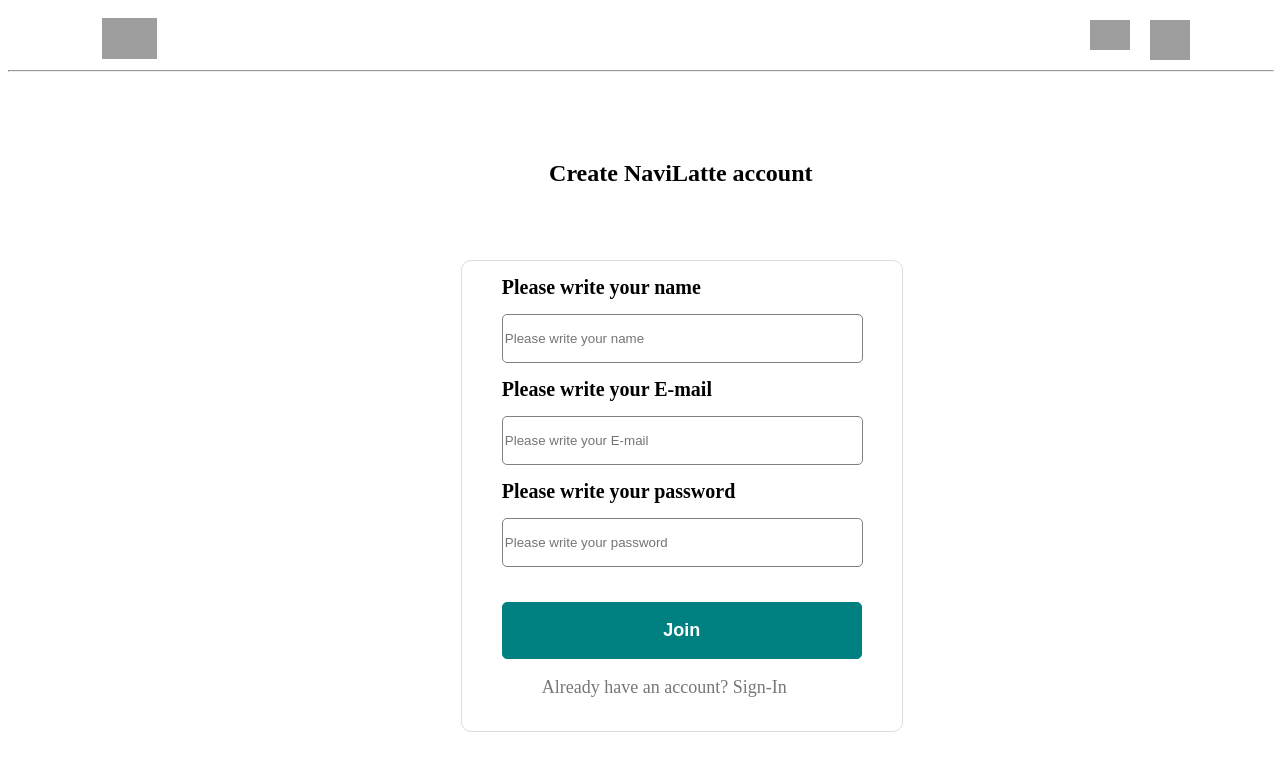
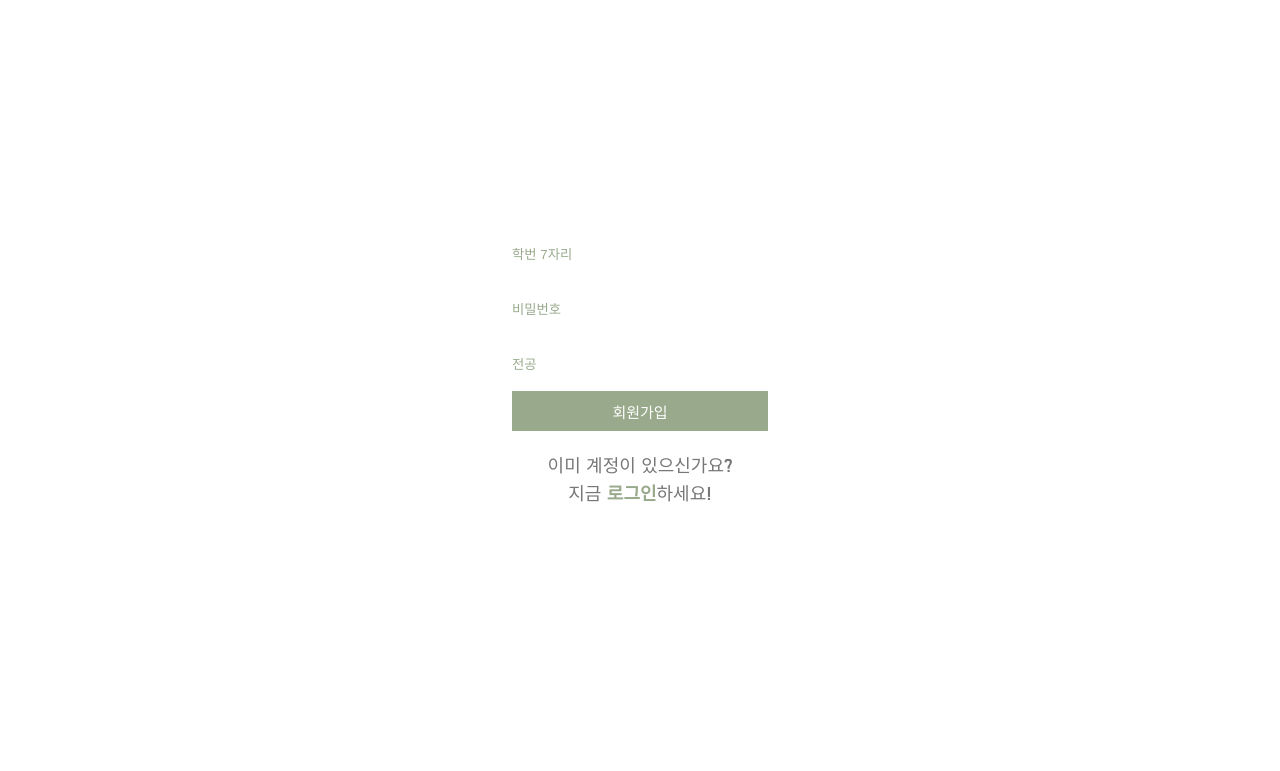
Before and after one commit to graduateprojectA/demo, a PHP site: page /Join.php in a window 1280 px wide. Shown: the top 771 px of the page. Run offline with PHP 8.4, Linux system fonts and the light colour scheme; grey boxes are pictures that could not be loaded.

Commit message:
올리브 로그인회원가입
서영이 최고여

```diff
--- a/Join.php
+++ b/Join.php
@@ -3,103 +3,61 @@
 <head>
 <meta charset="UTF-8">
 <style type="text/css">
-.login_box{
-    position: absolute;
-    display: flex;
-    height: 470px;
-    width: 440px;
-    background-color: white;
-    border: solid 1px #DDDDDD;
-    border-radius: 10px;
-    top:55%;
-    left:36%;
-    margin-top:-180px;
-  }
-.logo_button {
-            width: 55px;
-            position:absolute;
-            top:18px;
-            left:8%;
-        }
-.analysis_button {
-  width: 40px;
-  position:absolute;
-  top:20px;
-  right:150px;
+@import url('https://fonts.googleapis.com/css2?family=Do+Hyeon&display=swap');
+.default_box{
+  text-align:center;
+  width:100%;
+  height:100%;
+  margin-top:18%;
+  font-family: 'Do Hyeon', sans-serif;
 }
-.login_button {
-  height: 40px;
-  width: 40px;
-  position:absolute;
-  top:20px;
-  right:90px;
+.default_btn{
+  background:#99aa8c;
+  color:white;
+  width:20vw;
+  height:5vh;
+  border:0;
+  font-size: 15px;
 }
-#email_pw_text{
-  margin-left:10px;
-  margin-top:15px;
-  margin-bottom: 5px;
-  font-size:20px;
-  font-weight: bold;
-  margin-left: 40px;
+ .txt_box{             /* input : id,pw 입력자리 */
+  color:#99aa8c;
+  width:20vw;
+  height:5vh;
+  margin: 0.5%;
+  border:0;
 }
-.email_pw_input{
-  height: 45px;
-  width: 355px;
-  margin-top:10px;
-  border: solid 1px gray;
-  border-radius: 5px;
-  margin-left: 40px;
+input::placeholder {
+  color: #99aa8c;
 }
-.login{
-  margin-top: 35px;
-  width: 360px;
-  height: 57px;
-  font-size: 18px;
-  background-color: teal;
-  border: solid 1px teal;
-  border-radius: 5px;
-  margin-left: 40px;
-  font-weight: bolder;
-  color: white;
-}
-.welcome_div{
-    position: absolute;
-    text-align: center;
-    height: 80px;
-    width: 440px;
-    top:17%;
-    left:36%;
-    font-size: 1.5em;
-    font-weight: bolder;
-  }
 </style>
 
 <body>
-  <input class = "logo_button" type="image" src="images/logo_3.png" onclick="location.href='Main.php'">
-  <input class = "login_button" type="image" src="images/person.png" onclick="location.href='Login.php'">
-  <input class = "analysis_button" type="image" src = "images/analysis.png" onclick="location.href='Analysis_1.php'">
-  <hr style="width: 100%; color: gray; margin-top: 70px;"/>
-  <div class = "welcome_div">
-    <p>Create NaviLatte account</p>
-  </div>
-  <div class="login_box">
+  <div class="default_box">
         <form method="POST" action="Join_back.php">
-          <p id = "email_pw_text">Please write your name</p>
-          <input type="text" class="email_pw_input" id="ex4-name-input" name="username" placeholder="Please write your name"/>
-          <p id = "email_pw_text">Please write your E-mail</p>
-          <input type="text" class="email_pw_input" id="ex4-email-input" name="email" placeholder="Please write your E-mail"/>
-          <p id = "email_pw_text">Please write your password</p>
-          <input type="password" class="email_pw_input" id="ex4-pw-input" name="password" placeholder="Please write your password"/>
-          <input type="submit" value="Join" class="login">
+          <input type="text" class="txt_box" id="ex4-id-input" name="id" placeholder="학번 7자리"/>
+          <br/>
+          <input type="password" class="txt_box" id="ex4-pw-input" name="password" placeholder="비밀번호"/>
+          <br/>
+          <input type="text" class="txt_box" id="ex4-major-input" name="major" placeholder="전공"/>
+          <br/>
+          <input type="submit" value="회원가입" class="default_btn">
           <br><br>
-          <a href = "Login.php" style = "font-size: 18px; padding-left: 80px; color: #777777;
-          text-decoration: none;">Already have an account? Sign-In</a>
+          <a href = "Login.php" style = "font-size: 18px; color: #777777;
+          text-decoration: none;">이미 계정이 있으신가요? <br>
+          지금 <p style="display:inline; color:#99aa8c; font-weight:bold;">로그인</p>하세요!</a>
       </form>
   </div>
+
+
+
+
+
+
+
 <script src="https://ajax.googleapis.com/ajax/libs/jquery/3.4.1/jquery.min.js"></script>
 <script type="text/javascript">
 (function cleanText($) {
-  var $pw = $('#ex4-email-input, #ex4-pw-input, #ex4-name-input')
+  var $pw = $('#ex4-id-input, #ex4-pw-input,ex4-major-input')
   $pw.on('click focus', function() {
     $(this).siblings('label').hide()
   });
```
Also changed, not shown: Login.php (+38 -87 lines).
